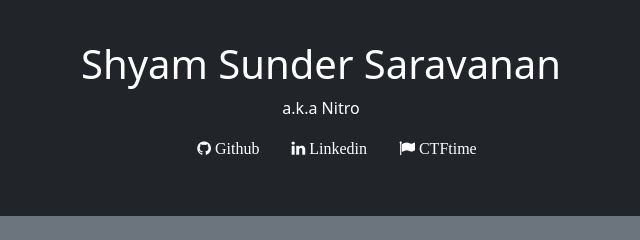
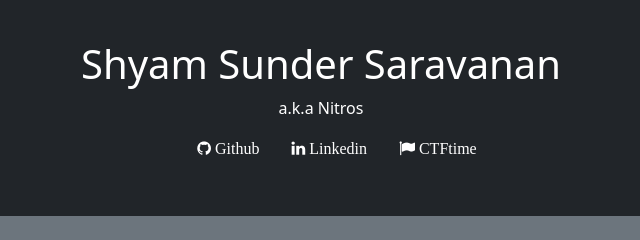
Before and after one commit to ShyamSunder149/personal-site, a plain HTML site: page index.html in a window 1280 px wide. Shown: the top 240 px of the page, 319-959 px from the left. Drawn offline with nearby package versions, Linux system fonts and the light colour scheme.

Commit message:
Update index.html

```diff
--- a/index.html
+++ b/index.html
@@ -35,7 +35,7 @@
 <body class='bg-secondary'>
     <div class="text-center headpart bg-dark">
         <h1 class='display-6'> <b> Shyam Sunder Saravanan </b></h1>
-        <p>a.k.a Nitro</p>
+        <p>a.k.a Nitros</p>
         <div class="container logos">
             <ul><a href="https://github.com/ShyamSunder149" class="fa fa-github"> Github</a></ul>
             <ul><a href="https://www.linkedin.com/in/shyam-sunder-saravanan-1587b4173/" class="fa fa-linkedin"> Linkedin</a></ul>
```
